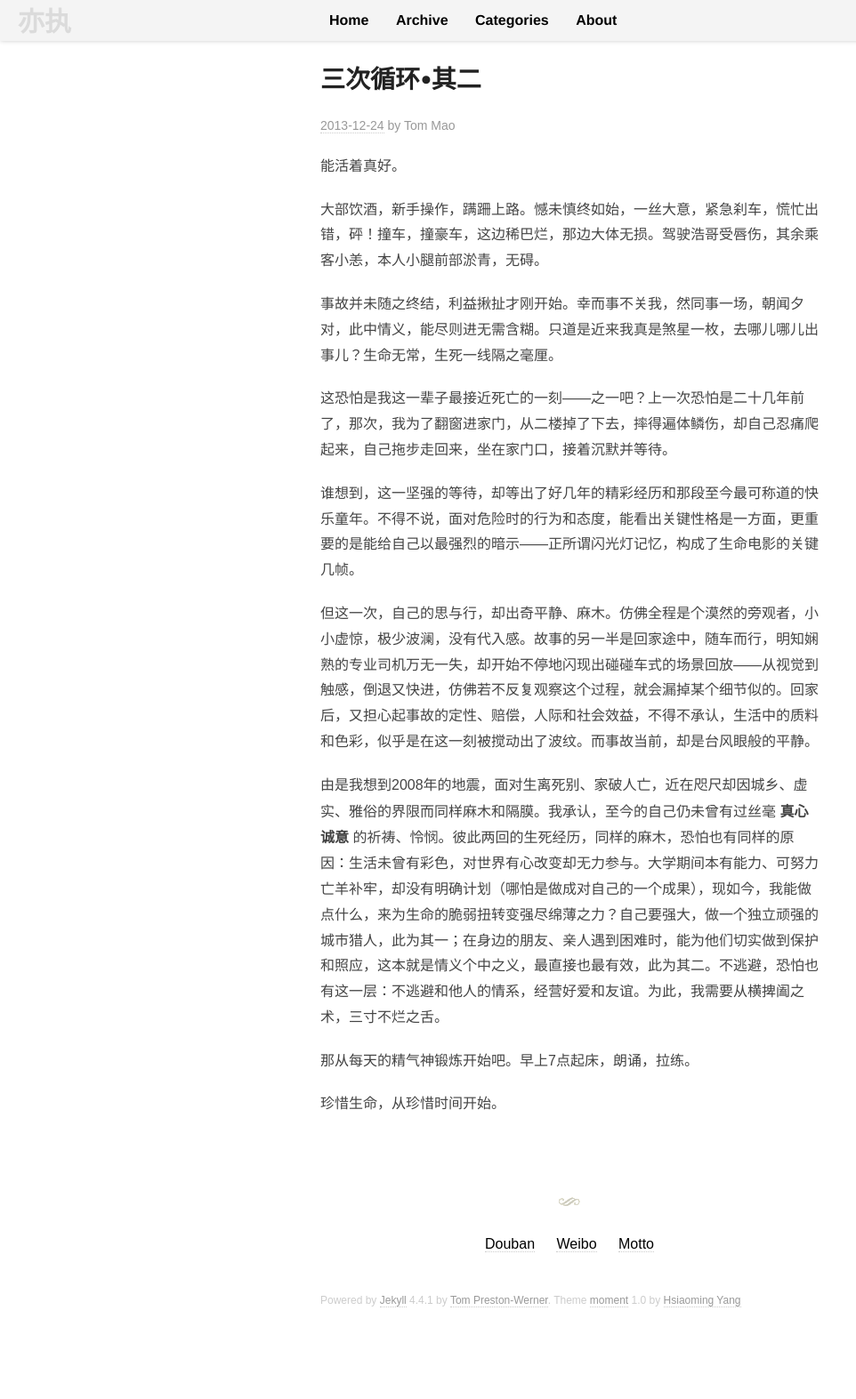
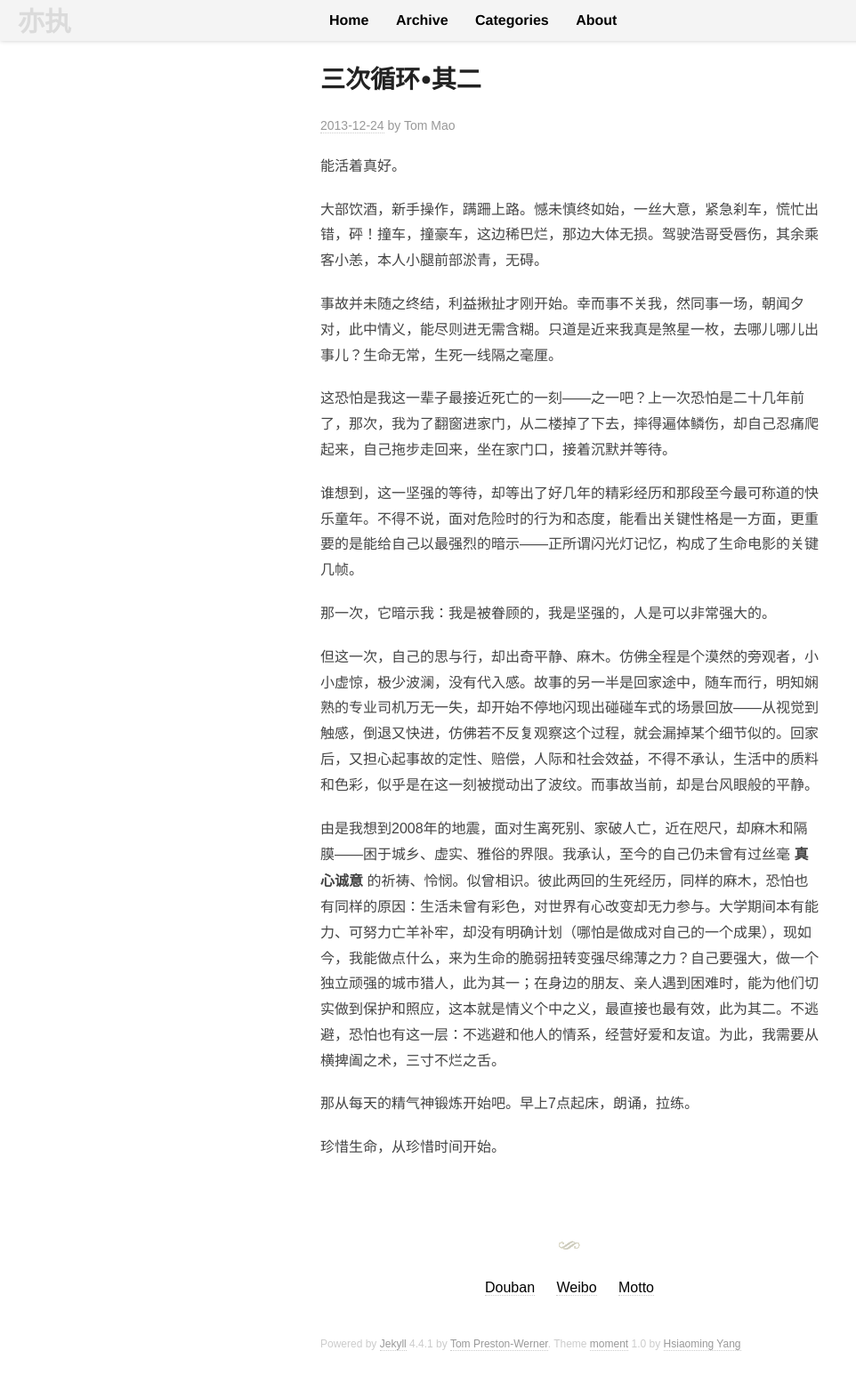
Before and after one commit to fanyange/fanyange.github.io, a Jekyll site: the page built from _posts/2013-12-24-new3-2nd.md, in a window 1280 px wide. Shown: the whole page at 89% size, without its empty margins (0-962 px from the left). Built offline with Jekyll 4.4.1, drawn with Linux system fonts in a browser that asks for light colours; some web fonts are replaced; comment, search, counter and statistics services are not loaded; before the commit the page ends 1524 px from its top, so only the background shows below that.

Commit message:
Update 2013-12-24-new3-2nd.md

```diff
--- a/_posts/2013-12-24-new3-2nd.md
+++ b/_posts/2013-12-24-new3-2nd.md
@@ -14,9 +14,11 @@ categories: 日知录
 
 谁想到，这一坚强的等待，却等出了好几年的精彩经历和那段至今最可称道的快乐童年。不得不说，面对危险时的行为和态度，能看出关键性格是一方面，更重要的是能给自己以最强烈的暗示——正所谓闪光灯记忆，构成了生命电影的关键几帧。
 
+那一次，它暗示我：我是被眷顾的，我是坚强的，人是可以非常强大的。
+
 但这一次，自己的思与行，却出奇平静、麻木。仿佛全程是个漠然的旁观者，小小虚惊，极少波澜，没有代入感。故事的另一半是回家途中，随车而行，明知娴熟的专业司机万无一失，却开始不停地闪现出碰碰车式的场景回放——从视觉到触感，倒退又快进，仿佛若不反复观察这个过程，就会漏掉某个细节似的。回家后，又担心起事故的定性、赔偿，人际和社会效益，不得不承认，生活中的质料和色彩，似乎是在这一刻被搅动出了波纹。而事故当前，却是台风眼般的平静。
 
-由是我想到2008年的地震，面对生离死别、家破人亡，近在咫尺却因城乡、虚实、雅俗的界限而同样麻木和隔膜。我承认，至今的自己仍未曾有过丝毫 __真心诚意__ 的祈祷、怜悯。彼此两回的生死经历，同样的麻木，恐怕也有同样的原因：生活未曾有彩色，对世界有心改变却无力参与。大学期间本有能力、可努力亡羊补牢，却没有明确计划（哪怕是做成对自己的一个成果），现如今，我能做点什么，来为生命的脆弱扭转变强尽绵薄之力？自己要强大，做一个独立顽强的城市猎人，此为其一；在身边的朋友、亲人遇到困难时，能为他们切实做到保护和照应，这本就是情义个中之义，最直接也最有效，此为其二。不逃避，恐怕也有这一层：不逃避和他人的情系，经营好爱和友谊。为此，我需要从横捭阖之术，三寸不烂之舌。
+由是我想到2008年的地震，面对生离死别、家破人亡，近在咫尺，却麻木和隔膜——困于城乡、虚实、雅俗的界限。我承认，至今的自己仍未曾有过丝毫 __真心诚意__ 的祈祷、怜悯。似曾相识。彼此两回的生死经历，同样的麻木，恐怕也有同样的原因：生活未曾有彩色，对世界有心改变却无力参与。大学期间本有能力、可努力亡羊补牢，却没有明确计划（哪怕是做成对自己的一个成果），现如今，我能做点什么，来为生命的脆弱扭转变强尽绵薄之力？自己要强大，做一个独立顽强的城市猎人，此为其一；在身边的朋友、亲人遇到困难时，能为他们切实做到保护和照应，这本就是情义个中之义，最直接也最有效，此为其二。不逃避，恐怕也有这一层：不逃避和他人的情系，经营好爱和友谊。为此，我需要从横捭阖之术，三寸不烂之舌。
 
 那从每天的精气神锻炼开始吧。早上7点起床，朗诵，拉练。
 
```
